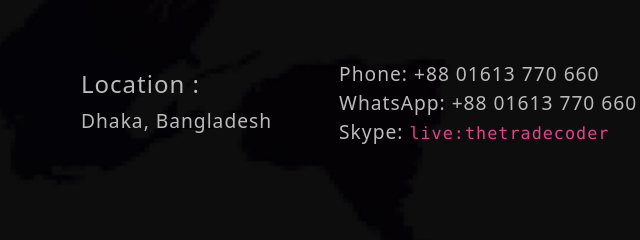
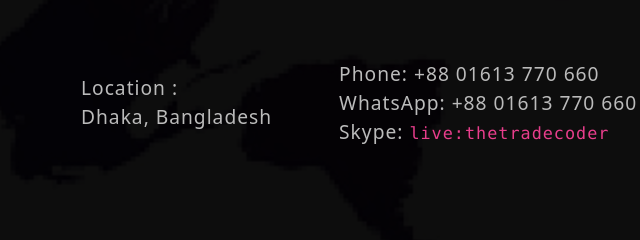
Before and after one commit to tradecoder/portfolio, a plain HTML site: page index.html in a window 1280 px wide. Shown: the part 5911-6151 px from the top of the page, 4-644 px from the left. Drawn offline with nearby package versions, Linux system fonts and the light colour scheme.

Commit message:
local update

```diff
--- a/index.html
+++ b/index.html
@@ -364,7 +364,8 @@
         <h2 class="text-center soft-light pt-5">Contact me</h2>
         <div class="container contact">
           <div>
-            <h4>Location :</h4>Dhaka, Bangladesh
+            <span>Location :</span> <br>
+            <span> Dhaka, Bangladesh</span>
           </div>
           <div><span>Phone: +88 01613 770 660</span> <br />
             <span>WhatsApp: +88 01613 770 660</span> <br />
```
